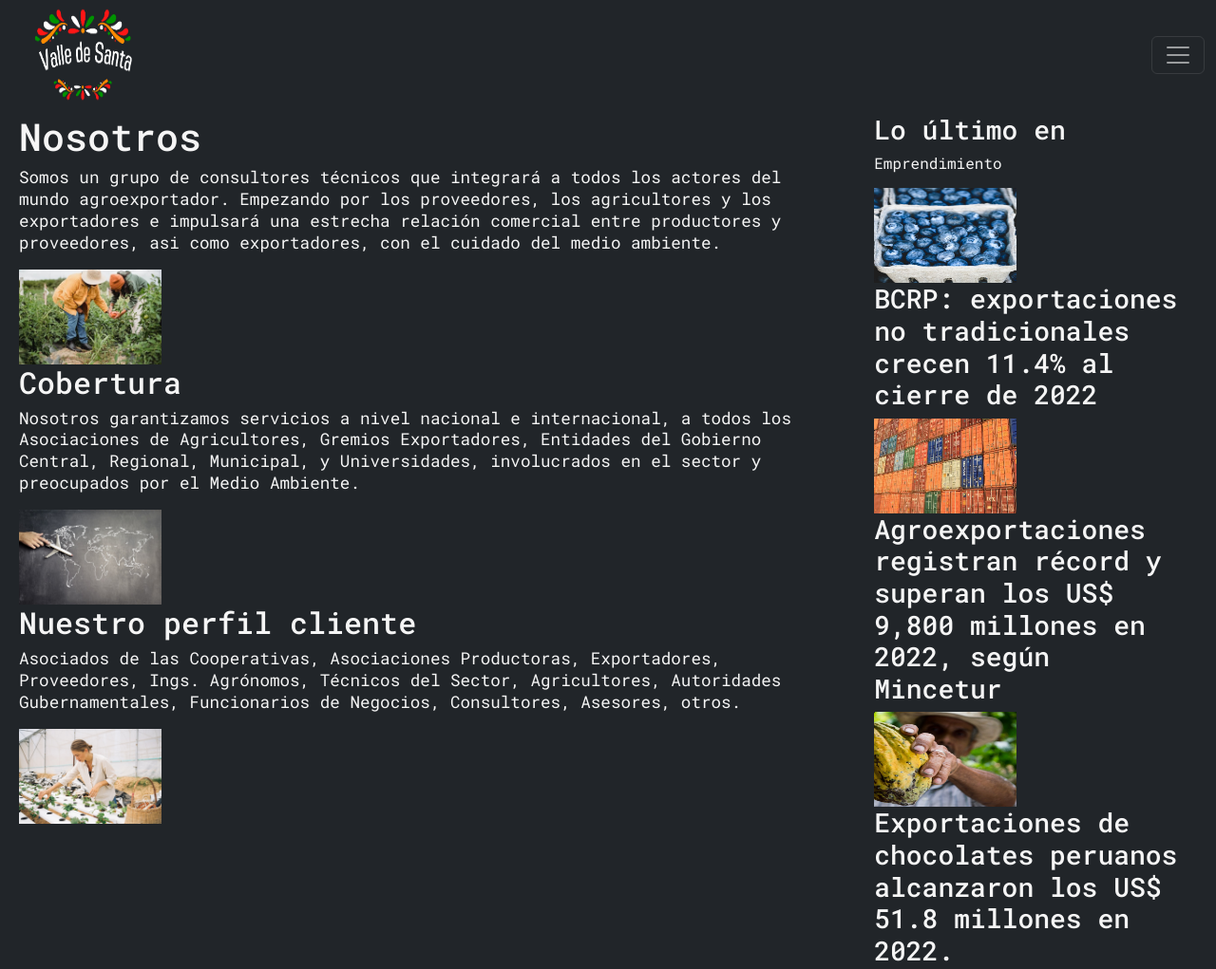
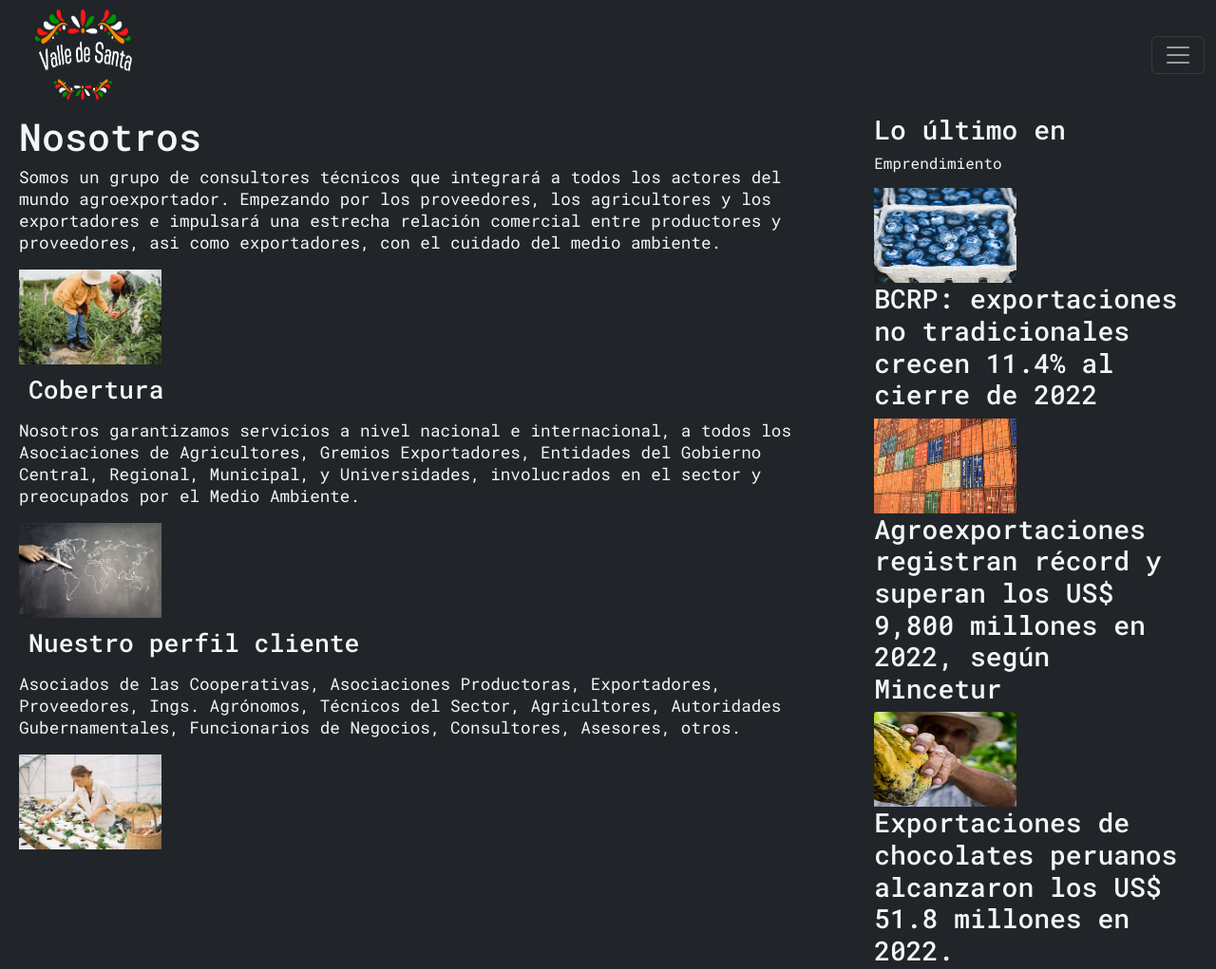
Before and after one commit to Raiclaussen/Vlledesanta, a plain HTML site: page pages/nosotros.html in a window 1280 px wide. Shown: the top 1021 px of the page at 95% size. Drawn offline with nearby package versions, Linux system fonts and the light colour scheme.

Commit message:
modificando los estilos de page nosotros

```diff
--- a/css/style.css
+++ b/css/style.css
@@ -111,7 +111,8 @@ img{
 
 
 h2{
-    font-size: 1.8em;
+    padding: 10px;
+    font-size: 1.5em;
 }
 
 p{
```
